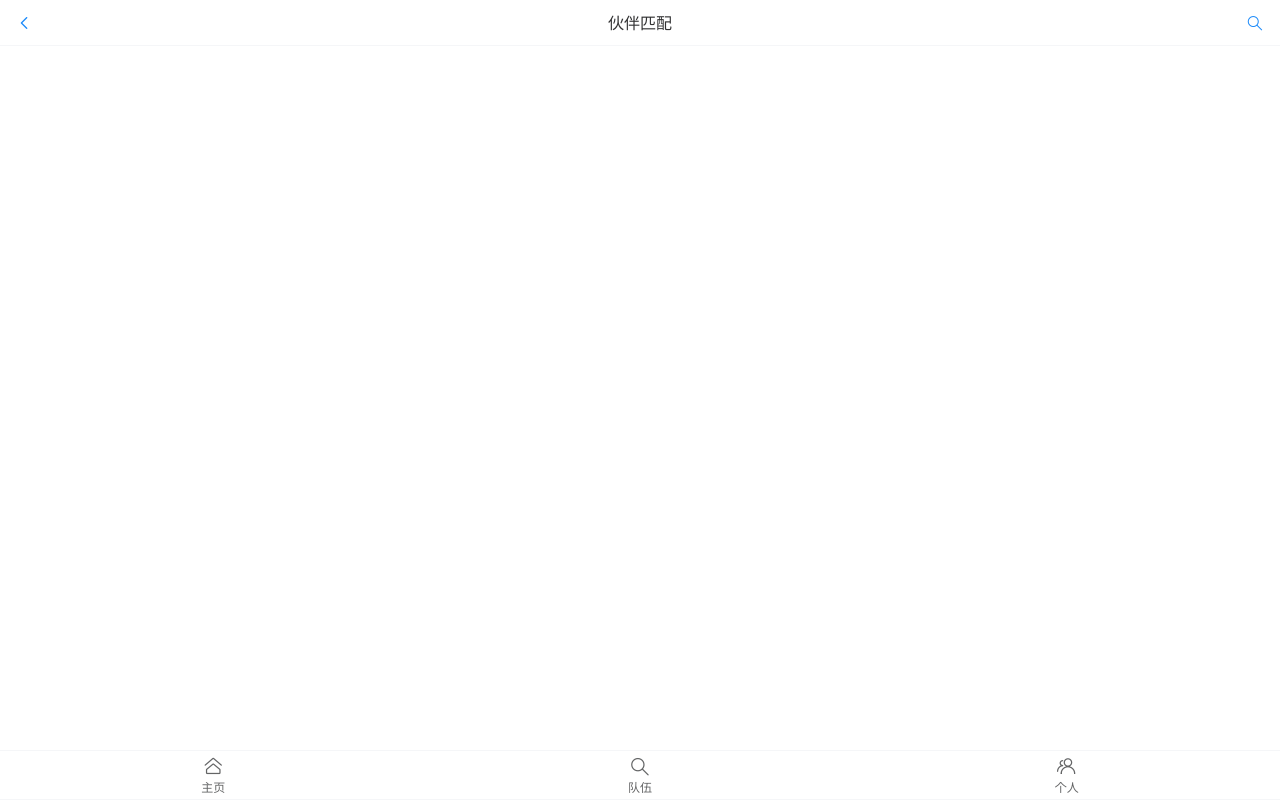
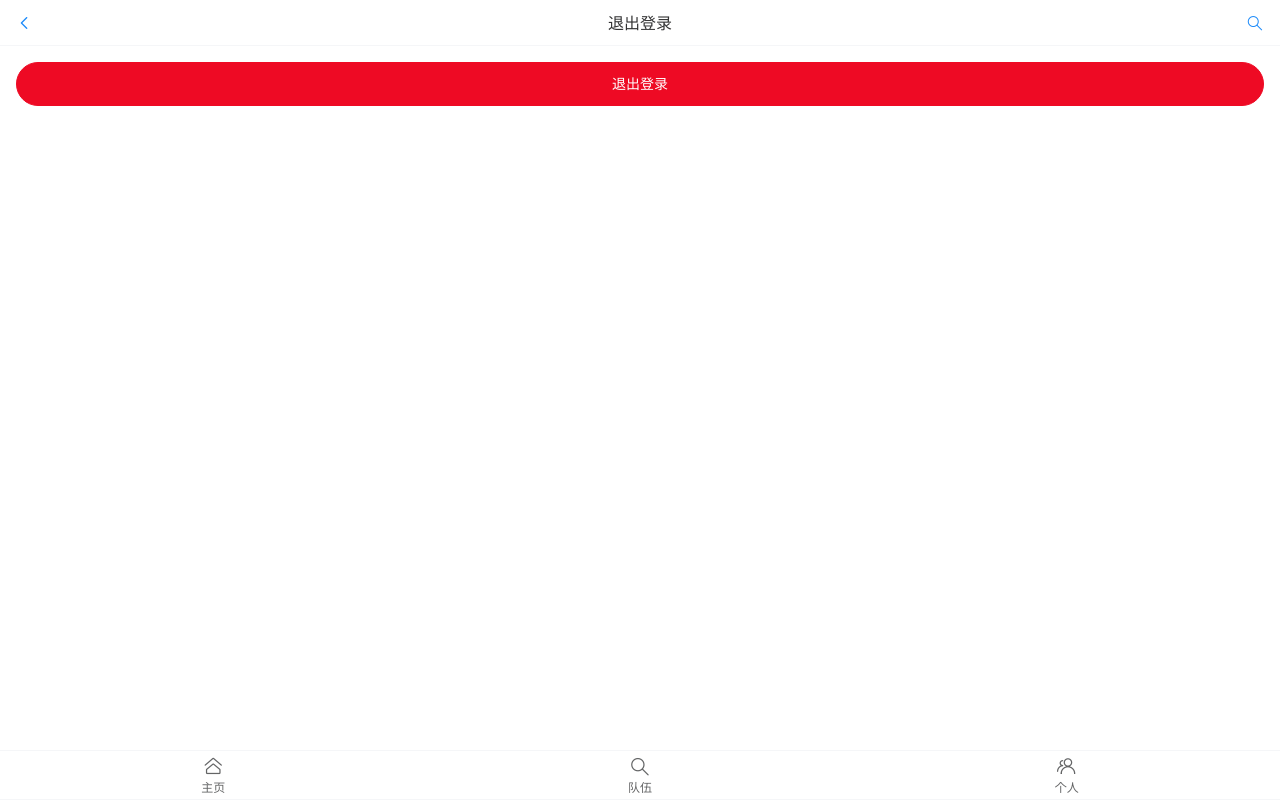
Before and after one commit to mewbugger/Competition-front, a Vue app: page /user/logout in a window 1280 px wide. Before the commit this address had no page. Built offline with nearby package versions, Linux system fonts and the light colour scheme.

Commit message:
UserUpdate

```diff
--- a/src/config/route.ts
+++ b/src/config/route.ts
@@ -9,6 +9,7 @@ import SearchPage from "../pages/SearchPage.vue";
 import SearchResultPage from "../pages/SearchResultPage.vue";
 import UserEditPage from "../pages/UserEditPage.vue";
 import UserLoginPage from "../pages/UserLoginPage.vue";
+import UserLogoutPage from "../pages/UserLogoutPage.vue"
 import TeamAddPage from "../pages/TeamAddPage.vue";
 import TeamUpdatePage from "../pages/TeamUpdatePage.vue";
 
@@ -24,8 +25,10 @@ const routes = [
     { path: '/user/edit', title: '编辑信息', component: UserEditPage },
     { path: '/user/login', title: '登录', component: UserLoginPage },
     { path: '/user/update', title: '更新信息', component: UserUpdatePage },
+    { path: '/user/logout', title: '退出登录', component: UserLogoutPage },
     { path: '/user/team/join', title: '加入队伍', component: UserTeamJoinPage },
     { path: '/user/team/create', title: '创建队伍', component: UserTeamCreatePage },
+
 ]
 
 export default routes;
--- a/src/pages/UserEditPage.vue
+++ b/src/pages/UserEditPage.vue
@@ -45,6 +45,7 @@ const onSubmit = async () => {
     'id': currentUser.id,
     [editUser.value.editKey as string]: editUser.value.currentValue,
   })
+  console.log(currentUser.id)
   console.log(res, '更新请求');
   if (res?.code === 0 && res.data > 0) {
     Toast.success('修改成功');
--- /dev/null
+++ b/src/pages/UserLogoutPage.vue
@@ -0,0 +1,51 @@
+<template>
+    <div class="logout-page">
+      <van-button type="danger" round block @click="handleLogout">
+        退出登录
+      </van-button>
+    </div>
+  </template>
+
+  <script setup lang="ts">
+  import { useRouter } from "vue-router";
+  import { ref } from "vue";
+  import myAxios from "../plugins/myAxios";
+  import { Toast } from "vant";
+  import { getCurrentUser } from "../services/user";
+
+  const router = useRouter();
+
+  const handleLogout = async () => {
+    const currentUser = await getCurrentUser();
+
+    if (!currentUser) {
+      Toast.fail('用户未登录');
+      return;
+    }
+
+    // 在这里添加退出登录的逻辑，比如发送一个退出登录的请求
+
+    // 假设退出登录的接口为 '/user/logout'
+    const res = await myAxios.post('/user/logout', {
+      'id': currentUser.id,
+    });
+
+    console.log(res, '退出登录请求');
+    if (res?.code === 0) {
+      Toast.success('退出登录成功');
+      // 在退出登录成功后，可以重定向到登录页或其他需要的页面
+      router.push('/user/login');
+    } else {
+      Toast.fail('退出登录失败');
+    }
+  };
+  </script>
+
+  <style scoped>
+  .logout-page {
+    padding: 16px;
+    display: flex;
+    flex-direction: column;
+    align-items: center;
+  }
+  </style>
--- a/src/pages/UserPage.vue
+++ b/src/pages/UserPage.vue
@@ -1,6 +1,6 @@
 <template>
   <template v-if="user">
-    <van-cell title="当前用户" :value="user?.username" />
+    <van-cell title="当前用户" :value="user.userName" is-link to="/user/logout"/>
     <van-cell title="修改信息" is-link to="/user/update" />
     <van-cell title="我创建的队伍" is-link to="/user/team/create" />
     <van-cell title="我加入的队伍" is-link to="/user/team/join" />
@@ -34,16 +34,7 @@ onMounted(async () => {
   user.value = await getCurrentUser();
 })
 
-const toEdit = (editKey: string, editName: string, currentValue: string) => {
-  router.push({
-    path: '/user/edit',
-    query: {
-      editKey,
-      editName,
-      currentValue,
-    }
-  })
-}
+
 </script>
 
 <style scoped>
--- a/src/pages/UserUpdatePage.vue
+++ b/src/pages/UserUpdatePage.vue
@@ -1,6 +1,6 @@
 <template>
   <template v-if="user">
-    <van-cell title="昵称" is-link to="/user/edit" :value="user.username"  @click="toEdit('username', '昵称', user.username)"/>
+    <van-cell title="昵称" is-link to="/user/edit" :value="user.userName"  @click="toEdit('username', '昵称', user.userName)"/>
     <van-cell title="账号" :value="user.userAccount"/>
     <van-cell title="头像" is-link to="/user/edit">
       <img style="height: 48px" :src="user.avatarUrl"/>
@@ -8,7 +8,6 @@
     <van-cell title="性别" is-link :value="user.gender" @click="toEdit('gender', '性别', user.gender)"/>
     <van-cell title="电话" is-link to="/user/edit" :value="user.phone" @click="toEdit('phone', '电话', user.phone)"/>
     <van-cell title="邮箱" is-link to="/user/edit" :value="user.email" @click="toEdit('email', '邮箱', user.email)"/>
-    <van-cell title="星球编号" :value="user.planetCode"/>
     <van-cell title="注册时间" :value="user.createTime"/>
   </template>
 </template>
@@ -41,6 +40,8 @@ onMounted(async () => {
 const router = useRouter();
 
 const toEdit = (editKey: string, editName: string, currentValue: string) => {
+  console.log('当前的值是：==========')
+  console.log(currentValue)
   router.push({
     path: '/user/edit',
     query: {
```
